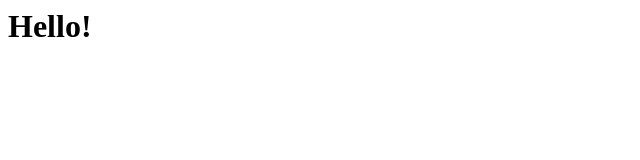
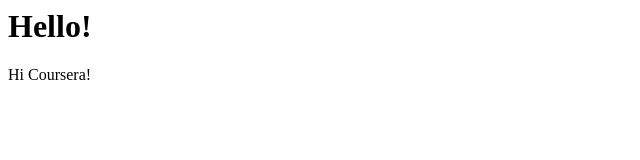
Before and after one commit to Jdesai69/coursera-test, a plain HTML site: page index.html in a window 1280 px wide. Shown: the full height of the page, 0-640 px from the left. Drawn offline with Linux system fonts and the light colour scheme.

Commit message:
Update index.html

```diff
--- a/index.html
+++ b/index.html
@@ -1 +1,2 @@
 <h1>Hello!</h1>
+Hi Coursera!
```
